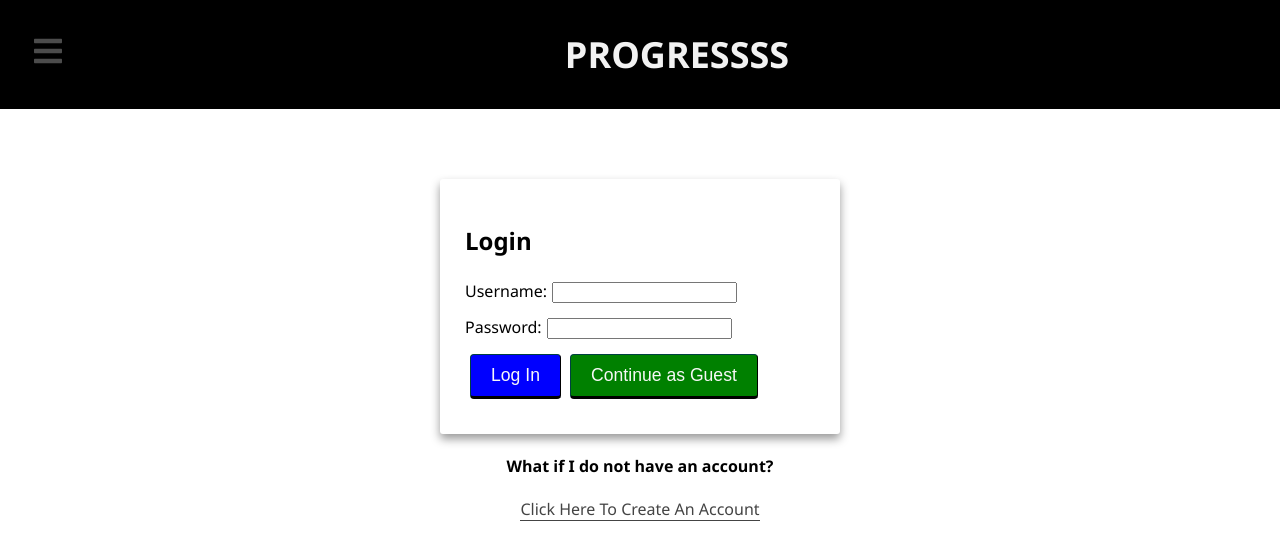
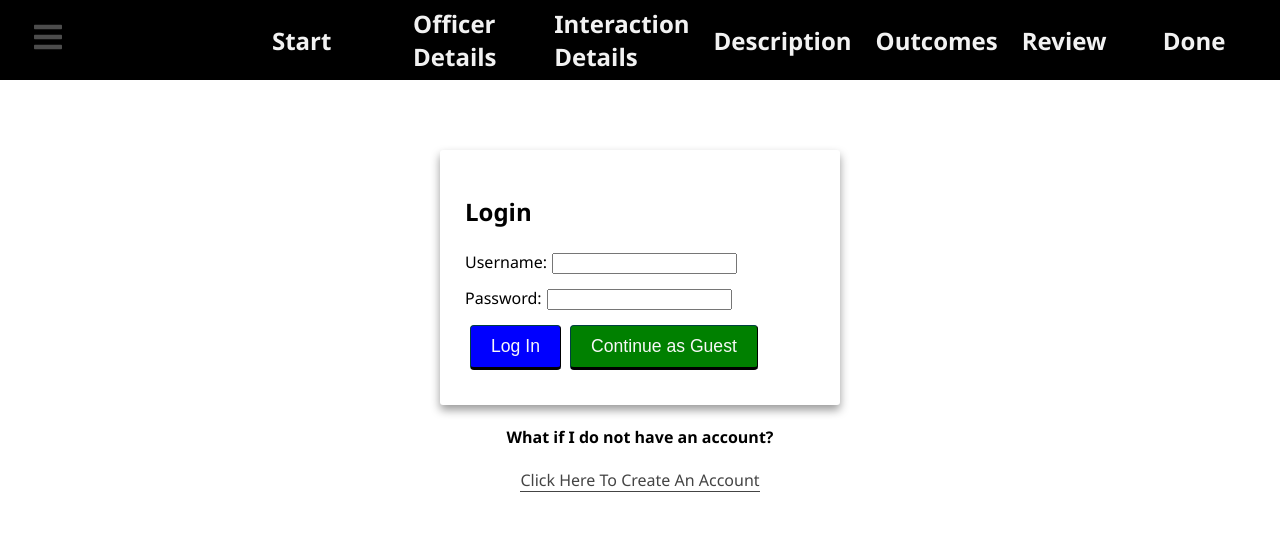
Before and after one commit to marc-mccarthy/police-conduct, a React (Create React App) app: page /#/logout in a window 1280 px wide. Shown: the top 560 px of the page. Built offline with nearby package versions, Linux system fonts and the light colour scheme; no server answers.

Commit message:
checkpoint-main-pull

```diff
--- a/package.json
+++ b/package.json
@@ -9,6 +9,7 @@
   "dependencies": {
     "@emotion/react": "^11.10.0",
     "@emotion/styled": "^11.10.0",
+    "@material-ui/core": "^4.12.4",
     "@mui/material": "^5.10.0",
     "axios": "^0.21.1",
     "bcryptjs": "^2.4.3",
--- a/src/components/AddReport/Start/Start.jsx
+++ b/src/components/AddReport/Start/Start.jsx
@@ -87,6 +87,7 @@ function Start() {
 
       <h2 className='report-form'>Report Form</h2>
 
+
       <div className='report-content'>
 
         <h3>Accessibility</h3>
--- a/src/components/Nav/Nav.jsx
+++ b/src/components/Nav/Nav.jsx
@@ -1,5 +1,5 @@
-import React from 'react';
-import { Link } from 'react-router-dom';
+import React, {useState} from 'react';
+import { Link, useLocation } from 'react-router-dom';
 import LogOutButton from '../LogOutButton/LogOutButton';
 import './Nav.css';
 import { useSelector } from 'react-redux';
@@ -8,43 +8,16 @@ import ProgressBar from '../ProgressBar/ProgressBar';
 
 function Nav() {
   const user = useSelector((store) => store.user);
+  const [ navRoute, setNavRoute ] = useState( false )
+  const location = useLocation();
+
+
 
   return (
     <div className="nav">
-        <SideBar className='SidebarNav' />
-      <Link to="/home">
-        <h2 className="nav-title"><ProgressBar /></h2>
-      </Link>
+      <SideBar className='SidebarNav' />
       <div>
-        {/* If no user is logged in, show these links */}
-        {/* {!user.id && (
-          // If there's no user, show login/registration links
-          <Link className="navLink" to="/login">
-            Login
-          </Link>
-        )} */}
-
-        {/* {!user.id && (
-          // If there's no user, show login/registration links
-          <Link className="navLink" to="/registration">
-          Register
-          </Link>
-        )} */}
-
-        {/* If a user is logged in, show these links
-        {user.id && (
-          <>
-            <Link className="navLink" to="/user">
-              Home
-            </Link>
-
-            <Link className="navLink" to="/info">
-              Info Page
-            </Link>
-
-            <LogOutButton className="navLink" />
-          </>
-        )} */}
+        <h2 className='nav-title'><ProgressBar /></h2>
       </div>
     </div>
   );
--- /dev/null
+++ b/src/components/ProgressBar/ProgressBar.css
@@ -0,0 +1,12 @@
+/* .container {
+    column-count: 7;
+    column-gap: 10px;
+
+    color: white;
+    background-color: transparent;
+} */
+
+
+.container {
+    align-self: left;
+}
--- a/src/components/ProgressBar/ProgressBar.jsx
+++ b/src/components/ProgressBar/ProgressBar.jsx
@@ -1,5 +1,8 @@
-import React, { useState } from 'react';
+import React, { useState, useEffect } from 'react';
 import {useSelector} from 'react-redux';
+import './ProgressBar.css';
+import Grid from '@mui/material/Grid';
+import { useLocation } from 'react-router-dom';
 
 // Basic functional component structure for React with default state
 // value setup. When making a new component be sure to replace the
@@ -8,13 +11,52 @@ function TemplateFunction(props) {
   // Using hooks we're creating local state for a "heading" variable with
   // a default value of 'Functional Component'
   const store = useSelector((store) => store);
-  const [heading, setHeading] = useState('PROGRESSSS');
+  const location = useLocation();
+  const [displayBar, setDisplayBar] = useState(false);
+
+  const startToFinish = [
+    'Start',
+    'Officer Details',
+    'Interaction Details',
+    'Description',
+    'Outcomes',
+    'Review',
+    'Done'
+  ];
+
+  const currentRoute = location.pathname;
+
+  const progressBarPages = [
+    '/start',
+    // '/officer-details',
+    // '/interaction-details',
+    // '/description',
+    // '/outcomes',
+    // '/review',
+    // '/done'
+  ]
+
+  const routeCheck = () => {
+    if(currentRoute = progressBarPages){
+      setDisplayBar(true)
+    }
+  }
+
+  // const changeColor = () => {
+
+  // }
 
   return (
-    <div>
-      <h2>{heading}</h2>
-    </div>
-  );
+    <Grid container spacing={3} justifyContent='space-evenly' direction='row' alignItems='center' columns={7}>
+      {startToFinish.map(eachStep => {
+        return (
+          <Grid item xs>
+            <item>{eachStep}</item>
+          </Grid>
+          )
+      })}
+    </Grid>
+    )
 }
 
 export default TemplateFunction;
```
